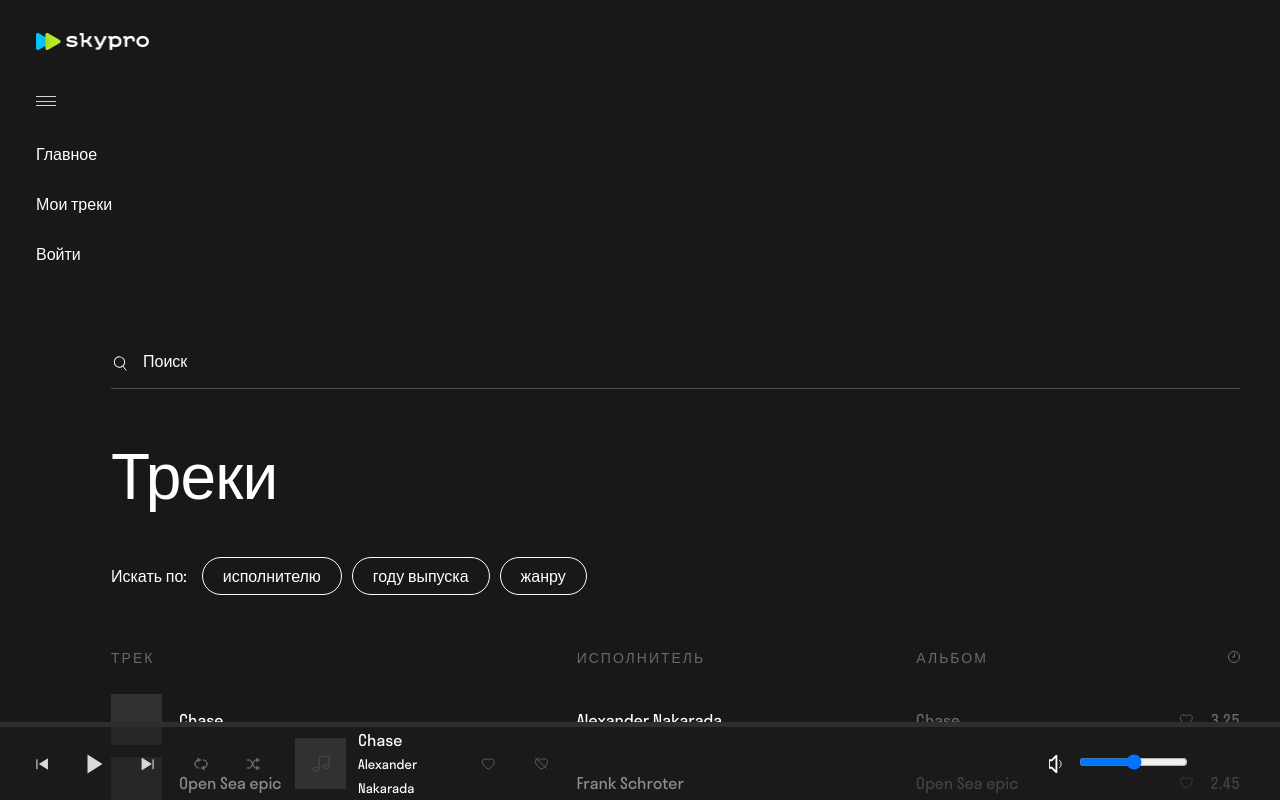
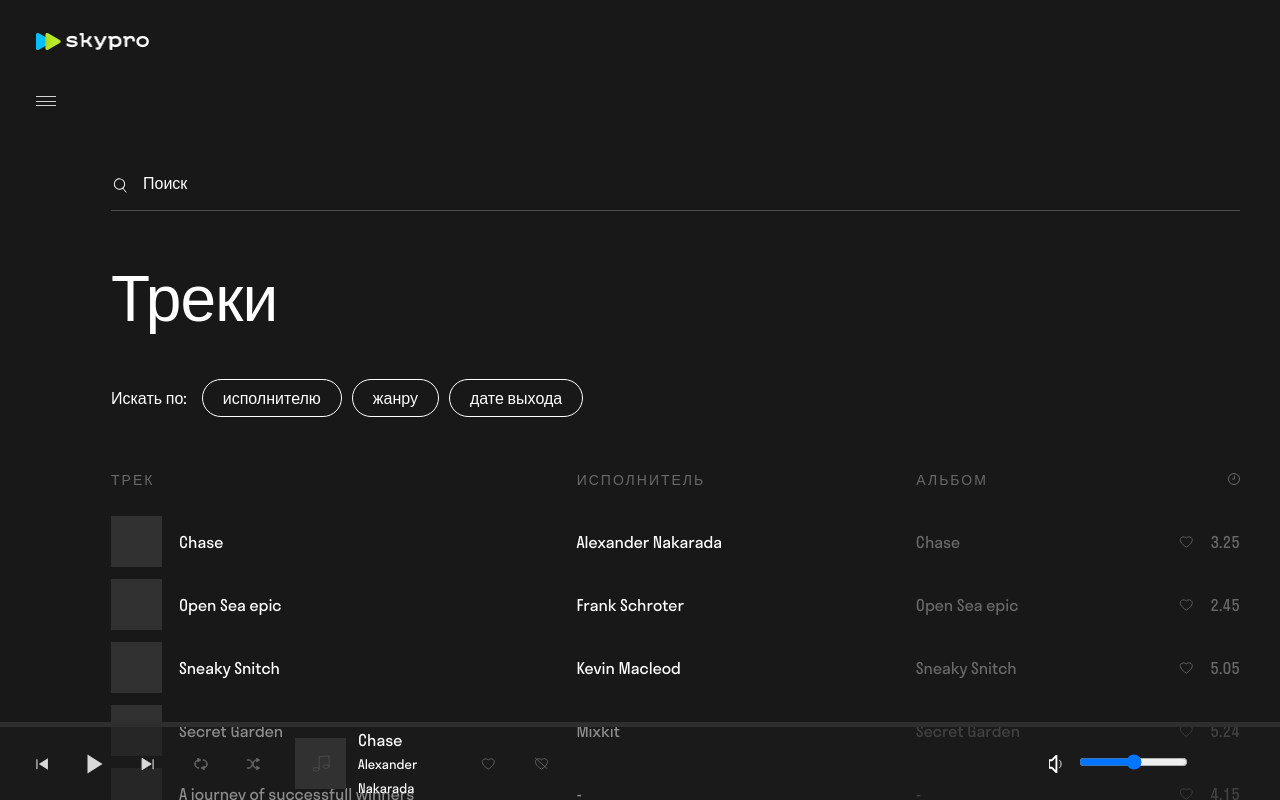
Before and after one commit to boxnabox/sky-player, a React (Create React App) app: page / in a window 1280 px wide. Built offline with nearby package versions, Linux system fonts and the light colour scheme.

Commit message:
dropdown implementation

```diff
--- a/src/App.scss
+++ b/src/App.scss
@@ -167,6 +167,10 @@ body {
     height: 1px;
     background-color: #d3d3d3;
   }
+
+  &:hover {
+    cursor: pointer;
+  }
 }
 
 .menu {
@@ -268,10 +272,57 @@ body {
     border-radius: 60px;
     padding: 6px 20px;
 
-    &:not(:last-child) {
-      margin-right: 10px;
+    // &:not(:last-child) {
+    //   margin-right: 10px;
+    // }
+
+    &_active {
+      border-color: #ad61ff;
+      color: #ad61ff;
+      cursor: pointer;
+    }
+
+    &_active:hover {
+      border-color: #ad61ff;
+      color: #ad61ff;
+      cursor: pointer;
     }
   }
+
+  &__button-wrapper:not(:last-child) {
+    margin-right: 10px;
+  }
+}
+
+.filter-button__dropdown {
+  width: 288px;
+  height: 386px;
+  padding: 34px;
+  border-radius: 12px;
+  background-color: #313131;
+  position: absolute;
+  overflow: hidden;
+  margin-top: 10px;
+}
+
+.dropdown__item {
+  font-size: 20px;
+  line-height: 24px;
+
+  &_checked {
+    font-size: 20px;
+    line-height: 24px;
+    color: #B672FF;
+  }
+}
+
+.dropdown__item:hover {
+  color: #D9B6FF;
+  cursor: pointer;
+}
+
+.dropdown__item:active {
+  color: #B672FF;
 }
 
 .content {
--- a/src/App.tsx
+++ b/src/App.tsx
@@ -1,28 +1,18 @@
 // import { fchown } from "fs";
 import { keyboard } from "@testing-library/user-event/dist/keyboard";
-import React from "react";
+import React, { useState } from "react";
 import "./App.scss";
 import tracks from "./tracks";
+import { forEachChild } from "typescript";
 
 export default App;
 
-// static handels ==================
+// plugs ==================
 const MENU_ITEMS = [
   { link: "#", text: "Главное" },
   { link: "#", text: "Мои треки" },
   { link: "#", text: "Войти" },
 ];
-
-const FILTERS = [
-  { filter: "author", text: "исполнителю" },
-  { filter: "year", text: "году выпуска" },
-  { filter: "genre", text: "жанру" },
-];
-
-// plugs ===========================
-const TRACKS = tracks;
-
-const CURRENT_TRACK = TRACKS[0];
 
 const SELECTIONS = [
   {
@@ -58,40 +48,97 @@ function formatTime(secconds: number) {
 // ============ end ================
 
 function App() {
+  const [userPref, setUserPref] = useState<UserPrefs>({
+    filterBarElements: ["author", "genre", "release_date"]
+  });
+  const [tracksPool, setTracksPool] = useState(tracks); // getting data every time we choose playlist|log-in
+  const [sortedTracks, setSortedTracks] = useState(tracksPool); // being updated every time we modify filters
+  const [currnetTracksQueue, setCurrentTracksQueue] = useState(tracksPool); // getting tracks from sortedTracks after track was clicked
+  const [trackInPlay, setTrackInPlay] = useState(tracksPool[0]); // first currnetTracksQueue's track at the beginning, than track in play
+  const [checkedFilters, setCheckedFilters] = useState();
+  const [sortOption, setSortOption] = useState();
+
+  const artistsPool = [...(new Set(tracksPool.map((track) => {return track.author})))].sort(); // getting initial filter options
+  const genresPool = [...(new Set(tracksPool.map((track) => {return track.genre})))].sort(); // getting initial filter options
+
+
+  // написать функцию которая будет сортировать треклист: trackList + checkedFilters => sortedTracks
+
+  // написать функцию onFilterChange которая будет обновлять checkedFilters и сортировать tracklist
+
+  const handleFilterChange = (filterKey: string, filterOption: string) => {
+    console.log(filterKey + ": " + filterOption);
+  }
+
+
+  function getFilterOptionsByCategory (tracksArray: track[], category: filterCtgs) {
+    return (
+      [...(new Set(tracksArray.map((track) => {return track[category]})))].sort() as filterCtgs[]
+    )
+  }
+
+  function gatherFilterProps() {
+    // надо как-то избавиться от "any"
+    const filterOptions: any = {};
+    userPref.filterBarElements.forEach((element) => {
+      if (["name", "author", "genre", "album"].includes(element)) {
+        filterOptions[element] = getFilterOptionsByCategory(sortedTracks, element as filterCtgs);
+      }
+    })
+
+    const result: filterSortProps = {
+      filterBarOrder: userPref.filterBarElements,
+      filterOptions: filterOptions,
+      checkedFilters: checkedFilters,
+      checkedSorting: sortOption,
+      onFilterChange: handleFilterChange
+    };
+    return result;
+  }
+
   return (
     <div className="wrapper">
       <div className="container">
-        <Main />
-        <Bar />
+        <Main
+          sortedTracks={sortedTracks}
+          filterProps={gatherFilterProps()}
+        />
+        <Bar currentTrack={trackInPlay}/>
         <footer className="footer"></footer>
       </div>
     </div>
   );
 }
 
-function Main() {
+function Main(props: mainProps) {
   return (
     <main className="main">
-      <Navigation className="main__nav" />
-      <CenterBlock className="main__centerblock" />
+      <Navigation navItems={MENU_ITEMS} isOpened={false}/>
+      <CenterBlock {...props} />
       <Sidebar className="main__sidebar" />
     </main>
   );
 }
 
-function Navigation(props: stdProps) {
+function Navigation(props: navProps) {
+  const [isMenuVisible, setMenuVisibility] = useState(props.isOpened);
+
+  const toggleMenuVisibility = () => {
+    setMenuVisibility(!isMenuVisible);
+  }
+
   return (
-    <nav className={`${props.className && props.className} nav`}>
-      <Logo className="nav__logo" />
-      <Burger className="nav__burger" />
-      <Menu className="nav__menu" listOfItems={MENU_ITEMS} />
+    <nav className="main__nav nav">
+      <Logo />
+      <Burger onClick={toggleMenuVisibility}/>
+      {isMenuVisible && <Menu listOfItems={props.navItems} />}
     </nav>
   );
 }
 
-function Logo(props: stdProps) {
+function Logo() {
   return (
-    <div className={`${props.className && props.className} logo`}>
+    <div className="nav__logo logo">
       <img
         src="./img/logo.png"
         aria-label="skypro logo"
@@ -101,9 +148,9 @@ function Logo(props: stdProps) {
   );
 }
 
-function Burger(props: stdProps) {
+function Burger(props: burgerProps) {
   return (
-    <div className={`${props.className && props.className} burger`}>
+    <div className="nav__burger burger" onClick={props.onClick}>
       <span className="burger__line"></span>
       <span className="burger__line"></span>
       <span className="burger__line"></span>
@@ -113,7 +160,7 @@ function Burger(props: stdProps) {
 
 function Menu(props: menuProps) {
   return (
-    <div className={`${props.className && props.className} menu`}>
+    <div className="nav__menu menu">
       <ul className="menu__list">
         {props.listOfItems.map((item) => (
           <MenuItem link={item.link} text={item.text} key={item.text} />
@@ -133,20 +180,20 @@ function MenuItem(props: linkTextProps) {
   );
 }
 
-function CenterBlock(props: stdProps) {
+function CenterBlock(props: mainProps) {
   return (
-    <div className={`${props.className && props.className} centerblock`}>
-      <SearchBar className="centerblock__search" />
+    <div className="main__centerblock">
+      <SearchBar />
       <h2 className="centerblock__h2">Треки</h2>
-      <Filter className="centerblock__filter" />
-      <Content className="centerblock__content" />
+      <FilterBar {...props.filterProps} />
+      <Content sortedTracks={props.sortedTracks} />
     </div>
   );
 }
 
-function SearchBar(props: stdProps) {
+function SearchBar() {
   return (
-    <div className={`${props.className && props.className} search`}>
+    <div className="centerblock__search">
       <SvgImg
         className="search__svg"
         href="img/icon/sprite.svg#icon-search"
@@ -162,37 +209,149 @@ function SearchBar(props: stdProps) {
   );
 }
 
-function Filter(props: stdProps) {
+function FilterBar(props: filterSortProps) {
+  // Комменты чтобы потом удалить. Куча сомнений и допущений. Решил записать их;
+  // Пока нет понимания как по итогу будет работать всё приложение целиком (какие будут стейты в самом App, до куда поднимать локальные стейты, где какие обработчики будут);
+  // Предполагаю что в FilterBar будет приходить пропс типа filterProps для того чтобы потом всё "само" проростало внутрь компонента FilterBar; Вобщем "что отрисовывать" будем получать извне и это что-то будет храниться либо в переменных либо в стейтах App. Подобное делали в предыдущем проекте. Работает ли этот подход (передача в пропс объекта-шаблона) в React или есть более изящные решения? Мне такой подход нравится => для того чтобы отрисовать нужные компоненты необходимо просто отредактировать передаваемый шаблон;
+  // FilterBar помимо отрисовки фильтров должен иметь возможность передавать выбраные фильтры наружу(обрабатывать внешние стейты внутри) для их применения и изменения содержимого плей-листа; Вобщем FilterBar зависит от внешних пропсов и в то-же время должен иметь возможность влиять на внешние стейты;
+
+  const allElementsMissings = {
+    name: {
+      ruText: "треку"
+    },
+    author: {
+      ruText: "исполнителю"
+    },
+    genre: {
+      ruText: "жанру"
+    },
+    album: {
+      ruText: "альбому"
+    },
+    id: {
+      ruText: "номеру",
+      options: {
+        descending: "По убыванию",
+        increasing: "По возрастанию"
+      }
+    },
+    release_date: {
+      ruText: "дате выхода",
+      options: {
+        descending: "Сначала новые",
+        increasing: "Сначала старые"
+      }
+    },
+    duration_in_seconds: {
+      ruText: "продолжительности",
+      options: {
+        descending: "Сначала долгие",
+        increasing: "Сначала короткие"
+      }
+    },
+  }
+
+  const [expandedFilter, setExpandedFilter] = useState<string|undefined>();
+
+  // const [checkedFilters, setCheckedFilters] = useState(() => {
+  //   const result: checkedFilters = {};
+  //   filterCategoriesNames.forEach((name) => {
+  //     result[name] = {
+  //       checkedOptions: []
+  //     }
+  //   })
+  //   return result;
+  // });
+
+  const handleButtonClick = (filterName: string) => {
+    expandedFilter === filterName ? setExpandedFilter(undefined) : setExpandedFilter(filterName);
+  }
+
+  const content = props.filterBarOrder.map((name) => {
+    if (["name", "author", "genre", "album"].includes(name)) {
+      return (
+        <FilterButton
+          filterName={name}
+          ruText={allElementsMissings[name].ruText}
+          isOpened={expandedFilter === name}
+          options={props.filterOptions[name as keyof typeof props.filterOptions]}
+          checkedOptions={props.checkedFilters && props.checkedFilters[name as keyof typeof props.checkedFilters]}
+          onBtnClick={() => {handleButtonClick(name)}}
+          onDropDownClick={props.onFilterChange}
+          key={name} />
+      );
+    }
+
+    return (
+      <FilterButton
+        filterName={name}
+        ruText={allElementsMissings[name].ruText}
+        isOpened={expandedFilter === name}
+        options={Object.values(allElementsMissings[name]["options" as keyof typeof allElementsMissings.name])}
+        checkedOptions={props.checkedFilters && props.checkedFilters[name as keyof typeof props.checkedFilters]}
+        onBtnClick={() => {handleButtonClick(name)}}
+        onDropDownClick={props.onFilterChange}
+        key={name} />
+    );
+  });
+
   return (
-    <div className={`${props.className && props.className} filter`}>
+    <div className="centerblock__filter filter">
       <div className="filter__title">Искать по:</div>
-      {FILTERS.map((item) => {
-        return <FilterButton {...item} key={item.filter} />;
-      })}
+      {content}
     </div>
   );
 }
 
-function FilterButton(props: filterTextProps) {
+function FilterButton(props: filterButtonProps) {
   return (
-    <div className={`filter__button button-${props.filter} _btn-text`}>
-      {props.text}
+    <div className={`filter__button-wrapper`}>
+      <div className={`filter__button${props.isOpened ? " filter__button_active" : ""} _btn-text`} onClick={props.onBtnClick}>
+        {props.ruText}
+      </div>
+      {props.isOpened &&
+      <FilterButtonDropdown
+        filterName={props.filterName}
+        options={props.options}
+        checkedOptions={props.checkedOptions}
+        onDropDownClick={props.onDropDownClick} />}
     </div>
   );
 }
 
-function Content(props: stdProps) {
+function FilterButtonDropdown(props: filterBtnDropdownProps) {
   return (
-    <div className={`${props.className && props.className} content`}>
-      <PlaylistTitle className="content__title" />
-      <Playlist className="content__playlist" />
+    <ul className="filter-button__dropdown">
+      {props.options.map((option) => {
+        let className = "dropdown__item";
+        props.checkedOptions && props.checkedOptions.includes(option) && (className = "dropdown__item_checked")
+        return (
+          <li
+            className={className}
+            onClick={() => {
+              props.onDropDownClick(props.filterName, option);
+            }}
+            key={option}>
+              {option}
+          </li>
+        )
+      })}
+    </ul>
+  );
+}
+
+function Content(props: playListProps) {
+  return (
+    <div className="centerblock__content" >
+      <PlaylistTitle />
+      <Playlist sortedTracks={props.sortedTracks} />
     </div>
   );
 }
 
-function PlaylistTitle(props: stdProps) {
+function PlaylistTitle() {
   return (
-    <div className={`${props.className && props.className} playlist-title`}>
+    <div className="content__title playlist-title">
       <div className="playlist-title__col col01">Трек</div>
       <div className="playlist-title__col col02">ИСПОЛНИТЕЛЬ</div>
       <div className="playlist-title__col col03">АЛЬБОМ</div>
@@ -205,10 +364,10 @@ function PlaylistTitle(props: stdProps) {
   );
 }
 
-function Playlist(props: stdProps) {
+function Playlist(props: playListProps) {
   return (
-    <div className={`${props.className && props.className} playlist`}>
-      {TRACKS.map((track) => {
+    <div className="content__playlist playlist">
+      {props.sortedTracks.map((track) => {
         return <PlaylistItem {...track} key={track.id} />;
       })}
     </div>
@@ -218,14 +377,14 @@ function Playlist(props: stdProps) {
 function PlaylistItem(props: track) {
   return (
     <div className="playlist__item">
-      <Track className="playlist__track" trackData={props} />
+      <Track trackData={props} />
     </div>
   );
 }
 
 function Track(props: trackProps) {
   return (
-    <div className={`${props.className && props.className} track`}>
+    <div className="playlist__track track">
       <div className="track__title">
         <div className="track__title-image">
           <svg className="track__title-svg" aria-label="music">
@@ -307,31 +466,31 @@ function SidebarItem(props: selection) {
   );
 }
 
-function Bar() {
+function Bar(props: barProps) {
   return (
     <div className="bar">
       <div className="bar__content">
         <div className="bar__player-progress"></div>
-        <PlayerBlock />
+        <PlayerBlock {...props} />
       </div>
     </div>
   );
 }
 
-function PlayerBlock() {
+function PlayerBlock(props: barProps) {
   return (
     <div className="bar__player-block">
-      <Player className="bar__player" />
+      <Player {...props.currentTrack} />
       <Volume />
     </div>
   );
 }
 
-function Player(props: stdProps) {
+function Player(props: track) {
   return (
-    <div className={`${props.className && props.className} player`}>
+    <div className="bar__player player">
       <PlayerControls />
-      <TrackPlay className="player__track-play" currentTrack={CURRENT_TRACK} />
+      <TrackPlay currentTrack={props} />
     </div>
   );
 }
@@ -391,7 +550,7 @@ function SvgImg(props: svgProps) {
 
 function TrackPlay(props: trackPlayProps) {
   return (
-    <div className={`${props.className && props.className} track-play`}>
+    <div className="player__track-play track-play">
       <div className="track-play__contain">
         <div className="track-play__image">
           <SvgImg
--- a/src/tracks.ts
+++ b/src/tracks.ts
@@ -389,7 +389,7 @@ const tracks: track[] = [
     name: "Open Sea epic",
     author: "Frank Schroter",
     release_date: "2019-06-12",
-    genre: "Классическая музыка",
+    genre: "Рок",
     duration_in_seconds: 165,
     album: "Open Sea epic",
     logo: null,
@@ -725,7 +725,7 @@ const tracks: track[] = [
     name: "Sneaky Snitch",
     author: "Kevin Macleod",
     release_date: "2022-04-16",
-    genre: "Классическая музыка",
+    genre: "Поп-музыка",
     duration_in_seconds: 305,
     album: "Sneaky Snitch",
     logo: null,
--- a/tsconfig.json
+++ b/tsconfig.json
@@ -2,7 +2,7 @@
   "extends": "./tsconfig-checks.json",
   "include": ["src"],
   "compilerOptions": {
-    "target": "es5",
+    "target": "es6",
     "module": "esnext",
     "moduleResolution": "node",
     "lib": ["dom", "dom.iterable", "esnext"],
```
Also changed, not shown: src/react-app-env.d.ts (+85 -6 lines).
